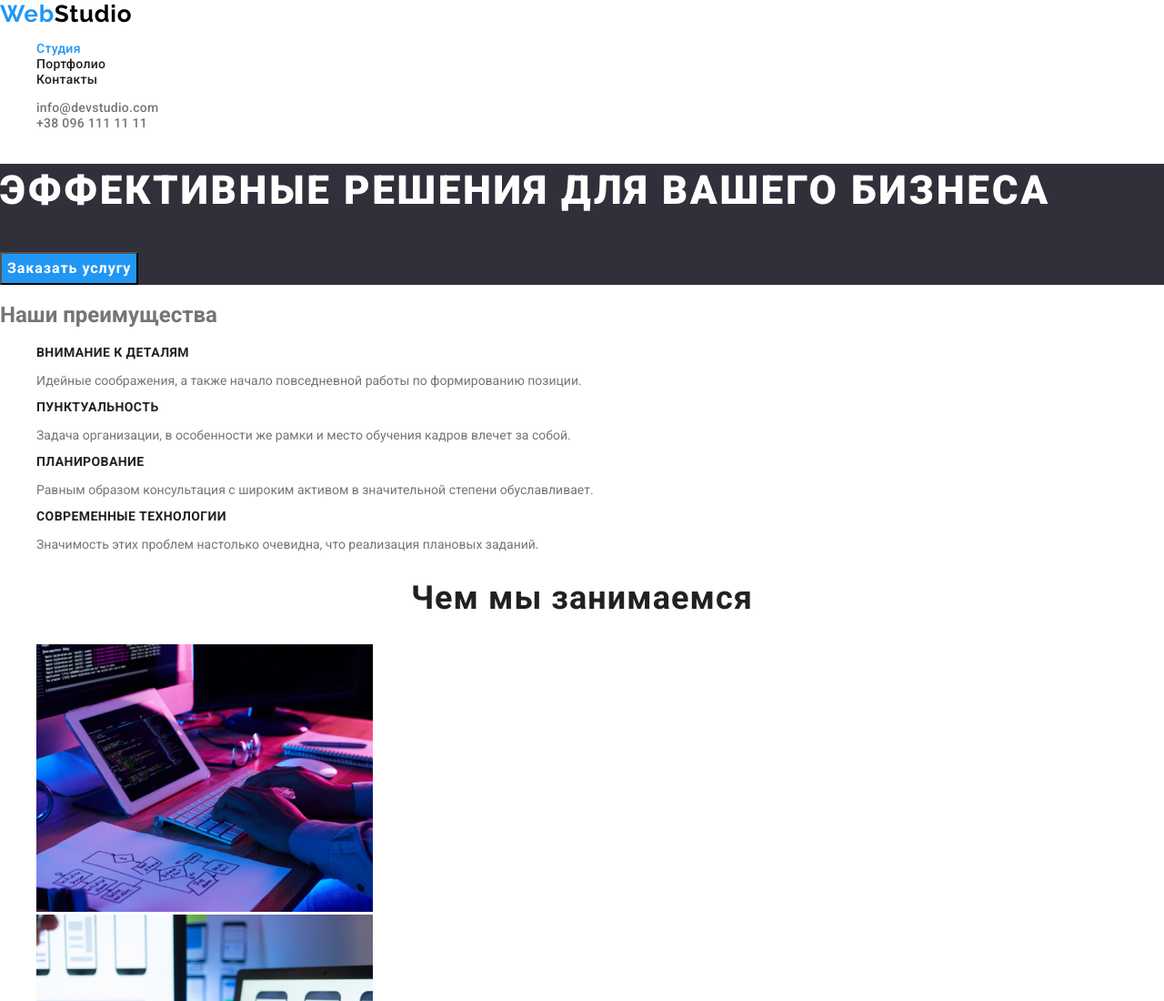
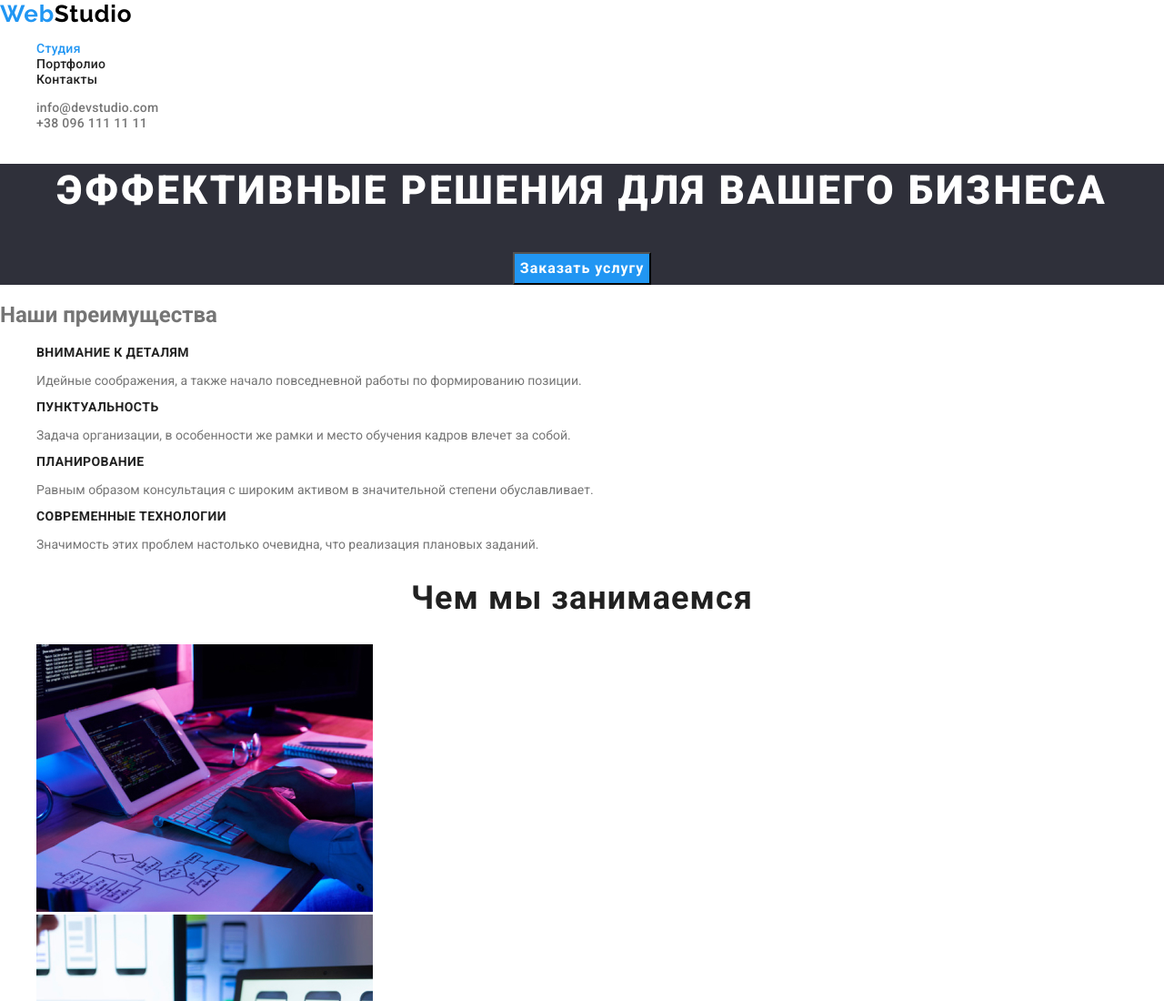
Before and after one commit to lily342s/goit-markup-hw-02, a plain HTML site: page index.html in a window 1280 px wide. Shown: the top 1100 px of the page at 91% size. Drawn offline with nearby package versions, Linux system fonts and the light colour scheme.

Commit message:
Update index.html/css

```diff
--- a/css/styles.css
+++ b/css/styles.css
@@ -19,7 +19,7 @@
 }
 
 body {
-  background-color: var(--bg-color);
+  background-color: var(--primary-bg-color);
   color: var(--primary-text-color);
 
   font-family: Roboto;
@@ -36,14 +36,6 @@ body {
 
 /* Лого WebStudio */
 
-.web-logo {
-  color: var(--accent-color);
-}
-
-.studio-logo {
-  color: var(--logo-second-part-header-text-color);
-}
-
 .logo {
   text-decoration: none;
   font-family: Raleway, sans-serif;
@@ -51,6 +43,14 @@ body {
   font-size: 26px;
   line-height: 1.19;
   letter-spacing: 0.03em;
+}
+
+.web-logo {
+  color: var(--accent-color);
+}
+
+.studio-logo {
+  color: var(--logo-second-part-header-text-color);
 }
 
 /* Site-nav */
@@ -88,6 +88,7 @@ body {
 
 .hero {
   background-color: var(--bg-footer-color);
+  text-align: center;
 }
 
 .hero .hero-title {
@@ -110,8 +111,8 @@ body {
   font-size: 16px;
   line-height: 1.88;
   /* display: flex;
-  align-items: center;
-  text-align: center; */
+  align-items: center; */
+  /* text-align: center; */
   letter-spacing: 0.06em;
 
   color: var(--primary-bg-color);
@@ -181,9 +182,11 @@ footer {
 
 /* Стили для portfolio.html */
 
+/* Наши работы */
 .nav-button .button {
   background-color: var(--secondary-bg-color);
   color: var(--title-text-color);
+
   font-family: inherit;
   font-weight: 500;
   font-size: 16px;
```
Also changed, not shown: index.html (+0 -3 lines).
